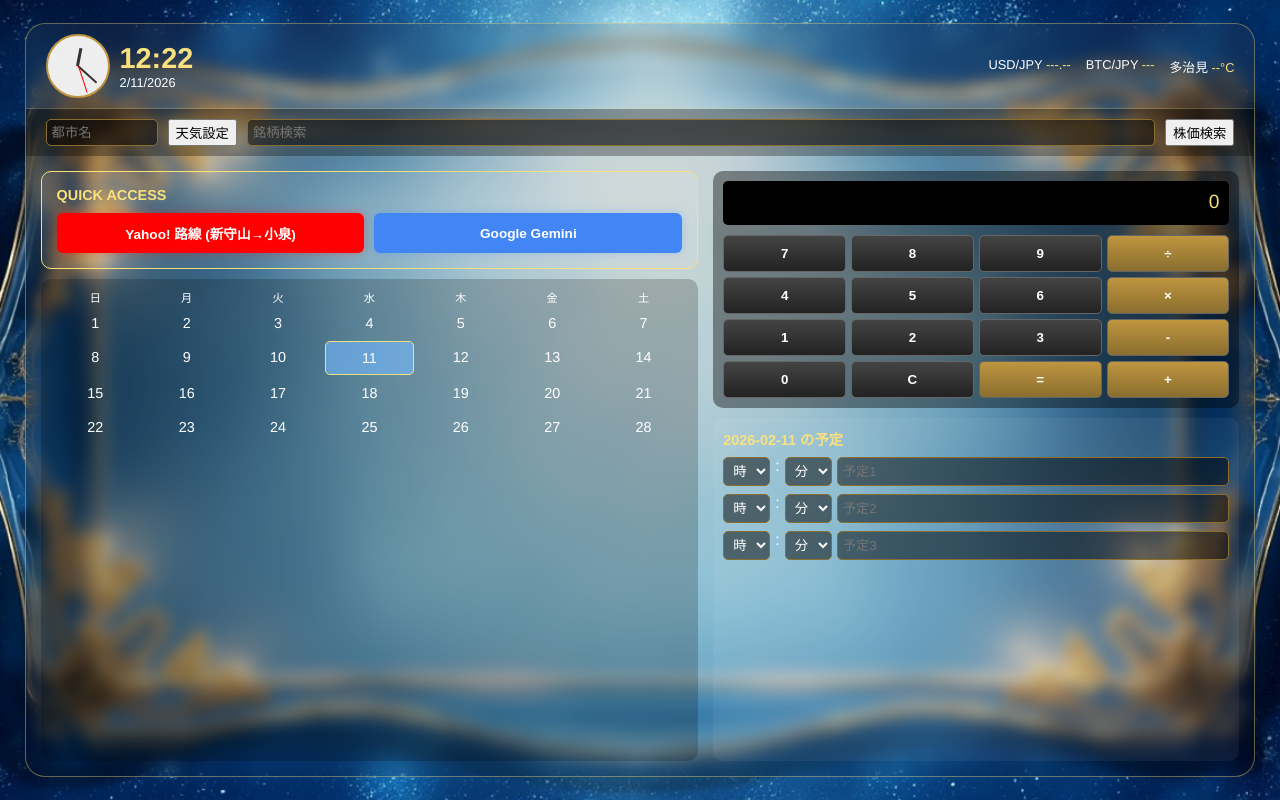
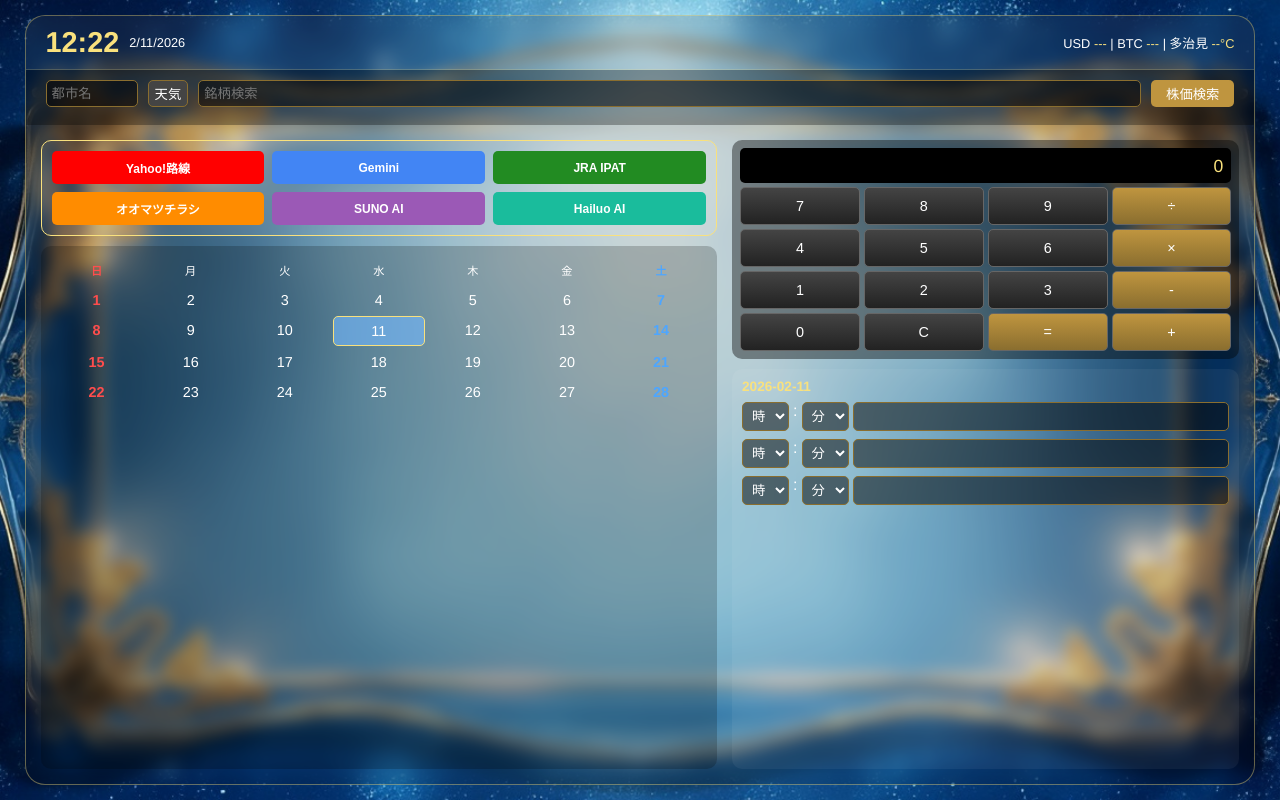
Before and after one commit to rakuda0001/my-artclock3-app, a plain HTML site: page index.html in a window 1280 px wide. Drawn offline with Linux system fonts and the light colour scheme; no server answers.

Commit message:
Update index.html

```diff
--- a/index.html
+++ b/index.html
@@ -3,13 +3,15 @@
 <head>
     <meta charset="UTF-8">
     <meta name="viewport" content="width=device-width, initial-scale=1.0, maximum-scale=1.0, user-scalable=no">
-    <title>Stellar Ultimate Executive Dash</title>
+    <title>Stellar Executive Ultimate Dash</title>
     <style>
         :root {
             --panel-bg: rgba(5, 10, 20, 0.15);
             --accent-gold: #f9e17d;
             --text-main: #ffffff;
             --select-blue: rgba(116, 185, 255, 0.6);
+            --sun-red: #ff4d4d;
+            --sat-blue: #4da6ff;
         }
 
         body {
@@ -21,67 +23,73 @@
         }
 
         .main-container {
-            width: 96vw; height: 94vh;
+            width: 96vw; height: 96vh;
             background: var(--panel-bg); backdrop-filter: blur(8px);
             border: 1px solid rgba(249, 225, 125, 0.4); border-radius: 20px;
             display: flex; flex-direction: column; overflow: hidden;
         }
 
-        /* --- Header --- */
+        /* --- UI Components --- */
+        button, .d-cell, .calc-btn {
+            transition: transform 0.1s, filter 0.2s;
+            cursor: pointer;
+        }
+        button:active, .d-cell:active, .calc-btn:active {
+            transform: scale(0.92);
+            filter: brightness(1.5);
+        }
+
+        /* Header */
         .header-section {
             padding: 10px 20px; display: flex; justify-content: space-between; align-items: center;
             border-bottom: 1px solid rgba(249, 225, 125, 0.2); background: rgba(255, 255, 255, 0.05);
         }
         .clock-box { display: flex; align-items: center; gap: 10px; }
-        .analog-clock { width: 60px; height: 60px; background: #eee; border-radius: 50%; border: 2px solid #bf953f; position: relative; }
-        .hand { position: absolute; bottom: 50%; left: 50%; transform-origin: bottom; background: #333; }
-        .hour { width: 3px; height: 18px; margin-left: -1.5px; }
-        .minute { width: 2px; height: 25px; margin-left: -1px; }
-        .second { width: 1px; height: 28px; background: red; }
         #time-digit { font-size: 1.8rem; font-weight: bold; color: var(--accent-gold); margin: 0; }
 
-        .market-info { display: flex; gap: 15px; font-size: 0.8rem; text-align: right; }
+        /* Search & History */
+        .search-bar { padding: 10px 20px; display: flex; flex-direction: column; gap: 8px; background: rgba(0,0,0,0.3); }
+        .input-row { display: flex; gap: 10px; }
+        input, select { background: rgba(0,0,0,0.5); border: 1px solid #8a6e2f; color: #fff; border-radius: 5px; padding: 5px; }
+        .history-tags { display: flex; gap: 8px; font-size: 0.75rem; flex-wrap: wrap; }
+        .h-tag { background: rgba(249, 225, 125, 0.2); padding: 2px 8px; border-radius: 10px; cursor: pointer; border: 1px solid var(--accent-gold); }
 
-        /* --- Search Bar --- */
-        .search-bar { padding: 10px 20px; display: flex; gap: 10px; background: rgba(0,0,0,0.3); }
-        input, select { background: rgba(0,0,0,0.5); border: 1px solid #8a6e2f; color: #fff; border-radius: 5px; padding: 5px; }
+        /* Main Content */
+        .content-section { flex: 1; display: flex; padding: 15px; gap: 15px; overflow: hidden; }
+        .left-col { flex: 1.6; display: flex; flex-direction: column; gap: 10px; }
 
-        /* --- Main Layout --- */
-        .content-section { flex: 1; display: flex; padding: 15px; gap: 15px; overflow: hidden; }
+        /* Shortcut Grid */
+        .shortcut-grid {
+            display: grid; grid-template-columns: repeat(3, 1fr); gap: 8px;
+            background: rgba(255,255,255,0.08); border: 1px solid var(--accent-gold); border-radius: 10px; padding: 10px;
+        }
+        .jump-btn {
+            border: none; padding: 8px; border-radius: 5px; font-size: 0.75rem; font-weight: bold; color: #fff; text-align: center;
+        }
+        .btn-y { background: #ff0000; } .btn-g { background: #4285f4; } .btn-j { background: #228b22; }
+        .btn-o { background: #ff8c00; } .btn-s { background: #9b59b6; } .btn-h { background: #1abc9c; }
 
-        .left-col { flex: 1.5; display: flex; flex-direction: column; gap: 10px; }
-
-        /* ショートカットエリア */
-        .shortcut-card {
-            background: rgba(255,255,255,0.08); border: 1px solid var(--accent-gold); border-radius: 10px; padding: 15px;
-        }
-        .shortcut-title { color: var(--accent-gold); font-weight: bold; font-size: 0.9rem; margin-bottom: 10px; }
-        .btn-group { display: flex; gap: 10px; }
-        .jump-btn {
-            flex: 1; border: none; padding: 10px; border-radius: 6px; font-size: 0.85rem; cursor: pointer; font-weight: bold; color: #fff; transition: 0.3s;
-        }
-        .yahoo-btn { background: #ff0000; box-shadow: 0 0 10px rgba(255,0,0,0.3); }
-        .gemini-btn { background: #4285f4; box-shadow: 0 0 10px rgba(66,133,244,0.3); }
-        .jump-btn:hover { filter: brightness(1.2); transform: translateY(-2px); }
-
+        /* Calendar */
         .cal-box { background: rgba(0,0,0,0.2); border-radius: 10px; padding: 10px; flex: 1; }
         #calendar-grid { display: grid; grid-template-columns: repeat(7, 1fr); gap: 2px; text-align: center; }
-        .d-cell { padding: 8px 0; font-size: 0.9rem; border-radius: 5px; cursor: pointer; }
+        .d-cell { padding: 6px 0; font-size: 0.9rem; border-radius: 5px; }
+        .sun { color: var(--sun-red); font-weight: bold; }
+        .sat { color: var(--sat-blue); font-weight: bold; }
         .selected-day { background: var(--select-blue) !important; }
         .today { border: 1px solid var(--accent-gold); }
 
+        /* Right Col */
         .right-col { flex: 1.2; display: flex; flex-direction: column; gap: 10px; }
-
         .calc-box {
-            background: rgba(0,0,0,0.4); border-radius: 10px; padding: 10px;
-            display: grid; grid-template-columns: repeat(4, 1fr); gap: 5px;
+            background: rgba(0,0,0,0.4); border-radius: 10px; padding: 8px;
+            display: grid; grid-template-columns: repeat(4, 1fr); gap: 4px;
         }
-        #calc-display { grid-column: span 4; background: #000; color: var(--accent-gold); text-align: right; padding: 10px; font-size: 1.2rem; border-radius: 5px; margin-bottom: 5px; height: 1.5rem; }
-        .calc-btn { background: linear-gradient(#444, #222); border: 1px solid #666; color: #fff; padding: 10px; border-radius: 5px; font-weight: bold; cursor: pointer; }
+        #calc-display { grid-column: span 4; background: #000; color: var(--accent-gold); text-align: right; padding: 8px; font-size: 1.1rem; border-radius: 5px; height: 1.2rem; }
+        .calc-btn { background: linear-gradient(#444, #222); border: 1px solid #666; color: #fff; padding: 10px; border-radius: 5px; font-size: 0.9rem; }
         .calc-btn.op { background: linear-gradient(#bf953f, #8a6e2f); }
 
         .note-box { flex: 1; background: rgba(255,255,255,0.05); border-radius: 10px; padding: 10px; display: flex; flex-direction: column; gap: 8px; }
-        .plan-row { display: flex; gap: 5px; }
+        .plan-row { display: flex; gap: 4px; }
         .plan-text { flex: 1; }
     </style>
 </head>
@@ -90,38 +98,35 @@
 <div class="main-container">
     <div class="header-section">
         <div class="clock-box">
-            <div class="analog-clock">
-                <div id="h-ptr" class="hand hour"></div>
-                <div id="m-ptr" class="hand minute"></div>
-                <div id="s-ptr" class="hand second"></div>
-            </div>
-            <div>
-                <p id="time-digit">--:--</p>
-                <p id="date-digit" style="font-size:0.8rem; margin:0;">----/--/--</p>
-            </div>
+            <p id="time-digit">--:--</p>
+            <p id="date-digit" style="font-size:0.8rem; margin:0;">----/--/--</p>
         </div>
-        <div class="market-info">
-            <div>USD/JPY <span id="rate-usd" style="color:var(--accent-gold)">---.--</span></div>
-            <div>BTC/JPY <span id="rate-btc" style="color:var(--accent-gold)">---</span></div>
-            <div><span id="loc-label">多治見</span> <span id="weather-val" style="color:var(--accent-gold)">--°C</span></div>
+        <div style="text-align:right; font-size:0.8rem;">
+            USD <span id="rate-usd" style="color:var(--accent-gold)">---</span> |
+            BTC <span id="rate-btc" style="color:var(--accent-gold)">---</span> |
+            <span id="loc-label">多治見</span> <span id="weather-val" style="color:var(--accent-gold)">--°C</span>
         </div>
     </div>
 
     <div class="search-bar">
-        <input type="text" id="in-city" placeholder="都市名" style="width:100px;">
-        <button onclick="updateCity()">天気設定</button>
-        <input type="text" id="in-stock" placeholder="銘柄検索" style="flex:1;">
-        <button onclick="goStock()">株価検索</button>
+        <div class="input-row">
+            <input type="text" id="in-city" placeholder="都市名" style="width:80px;">
+            <button onclick="updateCity()" style="background:#444; color:#fff; border:1px solid #8a6e2f; border-radius:5px;">天気</button>
+            <input type="text" id="in-stock" placeholder="銘柄検索" style="flex:1;">
+            <button onclick="goStock()" style="background:#bf953f; color:#fff; border:none; border-radius:5px; padding:0 15px;">株価検索</button>
+        </div>
+        <div class="history-tags" id="stock-history"></div>
     </div>
 
     <div class="content-section">
         <div class="left-col">
-            <div class="shortcut-card">
-                <div class="shortcut-title">QUICK ACCESS</div>
-                <div class="btn-group">
-                    <button class="jump-btn yahoo-btn" onclick="openYahooTransit()">Yahoo! 路線 (新守山→小泉)</button>
-                    <button class="jump-btn gemini-btn" onclick="openGemini()">Google Gemini</button>
-                </div>
+            <div class="shortcut-grid">
+                <button class="jump-btn btn-y" onclick="openLink('yahoo')">Yahoo!路線</button>
+                <button class="jump-btn btn-g" onclick="openLink('gemini')">Gemini</button>
+                <button class="jump-btn btn-j" onclick="openLink('ipat')">JRA IPAT</button>
+                <button class="jump-btn btn-o" onclick="openLink('oomatsu')">オオマツチラシ</button>
+                <button class="jump-btn btn-s" onclick="openLink('suno')">SUNO AI</button>
+                <button class="jump-btn btn-h" onclick="openLink('hailuo')">Hailuo AI</button>
             </div>
             <div class="cal-box">
                 <div id="calendar-grid"></div>
@@ -148,12 +153,11 @@
                 <button class="calc-btn op" onclick="calcSolve()">=</button>
                 <button class="calc-btn op" onclick="calcInput('+')">+</button>
             </div>
-
             <div class="note-box">
-                <div style="font-size:0.9rem; color:var(--accent-gold); font-weight:bold;"><span id="sel-date">日付選択</span> の予定</div>
-                <div class="plan-row"><select id="h1" onchange="savePlans()"></select>:<select id="m1" onchange="savePlans()"></select><input type="text" id="p1" class="plan-text" placeholder="予定1" oninput="savePlans()"></div>
-                <div class="plan-row"><select id="h2" onchange="savePlans()"></select>:<select id="m2" onchange="savePlans()"></select><input type="text" id="p2" class="plan-text" placeholder="予定2" oninput="savePlans()"></div>
-                <div class="plan-row"><select id="h3" onchange="savePlans()"></select>:<select id="m3" onchange="savePlans()"></select><input type="text" id="p3" class="plan-text" placeholder="予定3" oninput="savePlans()"></div>
+                <div style="font-size:0.85rem; color:var(--accent-gold); font-weight:bold;"><span id="sel-date">日付</span></div>
+                <div class="plan-row"><select id="h1" onchange="savePlans()"></select>:<select id="m1" onchange="savePlans()"></select><input type="text" id="p1" class="plan-text" oninput="savePlans()"></div>
+                <div class="plan-row"><select id="h2" onchange="savePlans()"></select>:<select id="m2" onchange="savePlans()"></select><input type="text" id="p2" class="plan-text" oninput="savePlans()"></div>
+                <div class="plan-row"><select id="h3" onchange="savePlans()"></select>:<select id="m3" onchange="savePlans()"></select><input type="text" id="p3" class="plan-text" oninput="savePlans()"></div>
             </div>
         </div>
     </div>
@@ -162,31 +166,78 @@
 <script>
     let currentYMD = "";
     let calcBuffer = "";
+    let stockHistory = JSON.parse(localStorage.getItem('stock_history') || "[]");
 
     function startApp() {
         initTimeDropdowns();
         tick(); setInterval(tick, 1000);
         fetchFinance(); setInterval(fetchFinance, 60000);
+        renderStockHistory();
         const now = new Date();
         currentYMD = formatDate(now);
         drawCal(); selectDay(currentYMD);
         loadWeather(35.33, 137.12);
     }
 
-    // ショートカット機能
-    function openYahooTransit() {
-        window.open("https://transit.yahoo.co.jp/search/result?from=%E6%96%B0%E5%AE%88%E5%B1%B1&to=%E5%B0%8F%E6%B3%89(%E5%B2%90%E9%98%9C%E7%9C%8C)&type=1", '_blank');
-    }
-    function openGemini() {
-        window.open("https://gemini.google.com/", '_blank');
+    function openLink(type) {
+        const links = {
+            yahoo: "https://transit.yahoo.co.jp/search/result?from=%E6%96%B0%E5%AE%88%E5%B1%B1&to=%E5%B0%8F%E6%B3%89(%E5%B2%90%E9%98%9C%E7%9C%8C)&type=1",
+            gemini: "https://gemini.google.com/",
+            ipat: "https://www.ipat.jra.go.jp/",
+            oomatsu: "https://tokubai.co.jp/%E3%82%AA%E3%82%AA%E3%83%9E%E3%83%84%E3%83%95%E3%83%BC%E3%83%89/2744",
+            suno: "https://suno.com/",
+            hailuo: "https://www.hailuo.ai/"
+        };
+        window.open(links[type], '_blank');
     }
 
-    // --- 計算機機能 ---
+    // --- 株価履歴機能 ---
+    function goStock(query) {
+        const q = query || document.getElementById('in-stock').value;
+        if(!q) return;
+        if(!stockHistory.includes(q)) {
+            stockHistory.unshift(q);
+            if(stockHistory.length > 5) stockHistory.pop();
+            localStorage.setItem('stock_history', JSON.stringify(stockHistory));
+            renderStockHistory();
+        }
+        window.open(`https://www.google.com/search?q=株価+${encodeURIComponent(q)}`);
+    }
+
+    function renderStockHistory() {
+        const container = document.getElementById('stock-history');
+        container.innerHTML = stockHistory.map(h => `<span class="h-tag" onclick="goStock('${h}')">${h}</span>`).join('');
+    }
+
+    // --- 計算機 ---
     function calcInput(v) { calcBuffer += v; document.getElementById('calc-display').innerText = calcBuffer; }
     function calcClear() { calcBuffer = ""; document.getElementById('calc-display').innerText = "0"; }
     function calcSolve() { try { calcBuffer = eval(calcBuffer).toString(); document.getElementById('calc-display').innerText = calcBuffer; } catch(e) { calcClear(); } }
 
-    // --- 基本ロジック ---
+    // --- カレンダー描画 (土日色分け) ---
+    function drawCal() {
+        const g = document.getElementById('calendar-grid'); const n = new Date();
+        const y = n.getFullYear(); const m = n.getMonth();
+        const last = new Date(y, m+1, 0).getDate(); const first = new Date(y, m, 1).getDay();
+        g.innerHTML = '';
+        ['日','月','火','水','木','金','土'].forEach((w,i) => {
+            const e = document.createElement('div'); e.innerText = w; e.className = 'd-cell ' + (i===0?'sun':i===6?'sat':'');
+            e.style.fontSize = '0.7rem'; g.appendChild(e);
+        });
+        for(let i=0; i<first; i++) g.appendChild(document.createElement('div'));
+        for(let i=1; i<=last; i++) {
+            const e = document.createElement('div'); const ymd = `${y}-${String(m+1).padStart(2,'0')}-${String(i).padStart(2,'0')}`;
+            const dow = new Date(y, m, i).getDay();
+            e.className = 'd-cell';
+            if(dow === 0) e.classList.add('sun');
+            if(dow === 6) e.classList.add('sat');
+            if(ymd === formatDate(n)) e.classList.add('today');
+            e.setAttribute('data-ymd', ymd); e.innerText = i; e.onclick = () => selectDay(ymd);
+            g.appendChild(e);
+        }
+    }
+
+    // --- その他基本機能 ---
     function initTimeDropdowns() {
         for(let i=1; i<=3; i++) {
             const hSel = document.getElementById('h'+i); const mSel = document.getElementById('m'+i);
@@ -195,16 +246,11 @@
             for(let m=0; m<60; m+=5) mSel.innerHTML += `<option value="${String(m).padStart(2,'0')}">${String(m).padStart(2,'0')}</option>`;
         }
     }
-
     function tick() {
         const n = new Date();
-        document.getElementById('s-ptr').style.transform = `rotate(${(n.getSeconds()/60)*360}deg)`;
-        document.getElementById('m-ptr').style.transform = `rotate(${(n.getMinutes()/60)*360}deg)`;
-        document.getElementById('h-ptr').style.transform = `rotate(${(n.getHours()%12/12)*360 + (n.getMinutes()/60)*30}deg)`;
-        document.getElementById('time-digit').innerText = n.toTimeString().split(' ')[0].substring(0,5);
+        document.getElementById('time-digit').innerText = n.toTimeString().substring(0,5);
         document.getElementById('date-digit').innerText = n.toLocaleDateString();
     }
-
     async function fetchFinance() {
         try {
             const u = await fetch('https://open.er-api.com/v6/latest/USD');
@@ -212,10 +258,9 @@
             document.getElementById('rate-usd').innerText = ud.rates.JPY.toFixed(2);
             const b = await fetch('https://api.binance.com/api/v3/ticker/price?symbol=BTCUSDT');
             const bd = await b.json();
-            document.getElementById('rate-btc').innerText = '¥' + Math.floor(parseFloat(bd.price) * ud.rates.JPY).toLocaleString();
+            document.getElementById('rate-btc').innerText = Math.floor(parseFloat(bd.price) * ud.rates.JPY).toLocaleString();
         } catch(e) {}
     }
-
     async function updateCity() {
         const c = document.getElementById('in-city').value;
         const r = await fetch(`https://geocoding-api.open-meteo.com/v1/search?name=${encodeURIComponent(c)}&count=1&language=ja`);
@@ -225,13 +270,11 @@
             loadWeather(d.results[0].latitude, d.results[0].longitude);
         }
     }
-
     async function loadWeather(lat, lon) {
         const r = await fetch(`https://api.open-meteo.com/v1/forecast?latitude=${lat}&longitude=${lon}&current_weather=true`);
         const d = await r.json();
         document.getElementById('weather-val').innerText = d.current_weather.temperature + '°C';
     }
-
     function selectDay(ymd) {
         currentYMD = ymd; document.getElementById('sel-date').innerText = ymd;
         document.querySelectorAll('.d-cell').forEach(el => {
@@ -239,16 +282,10 @@
         });
         loadPlans(ymd);
     }
-
     function savePlans() {
-        const data = {
-            h1: document.getElementById('h1').value, m1: document.getElementById('m1').value, p1: document.getElementById('p1').value,
-            h2: document.getElementById('h2').value, m2: document.getElementById('m2').value, p2: document.getElementById('p2').value,
-            h3: document.getElementById('h3').value, m3: document.getElementById('m3').value, p3: document.getElementById('p3').value
-        };
+        const data = { h1: document.getElementById('h1').value, m1: document.getElementById('m1').value, p1: document.getElementById('p1').value, h2: document.getElementById('h2').value, m2: document.getElementById('m2').value, p2: document.getElementById('p2').value, h3: document.getElementById('h3').value, m3: document.getElementById('m3').value, p3: document.getElementById('p3').value };
         localStorage.setItem('plans_' + currentYMD, JSON.stringify(data));
     }
-
     function loadPlans(ymd) {
         const s = localStorage.getItem('plans_' + ymd); const d = s ? JSON.parse(s) : {};
         for(let i=1; i<=3; i++) {
@@ -257,27 +294,7 @@
             document.getElementById('p'+i).value = d['p'+i] || "";
         }
     }
-
     function formatDate(d) { return `${d.getFullYear()}-${String(d.getMonth()+1).padStart(2,'0')}-${String(d.getDate()).padStart(2,'0')}`; }
-
-    function drawCal() {
-        const g = document.getElementById('calendar-grid'); const n = new Date();
-        const y = n.getFullYear(); const m = n.getMonth();
-        const last = new Date(y, m+1, 0).getDate(); const first = new Date(y, m, 1).getDay();
-        g.innerHTML = '';
-        ['日','月','火','水','木','金','土'].forEach(w => {
-            const e = document.createElement('div'); e.innerText = w; e.style.fontSize = '0.7rem'; g.appendChild(e);
-        });
-        for(let i=0; i<first; i++) g.appendChild(document.createElement('div'));
-        for(let i=1; i<=last; i++) {
-            const e = document.createElement('div'); const ymd = `${y}-${String(m+1).padStart(2,'0')}-${String(i).padStart(2,'0')}`;
-            e.className = 'd-cell'; e.setAttribute('data-ymd', ymd);
-            if(ymd === formatDate(n)) e.classList.add('today');
-            e.innerText = i; e.onclick = () => selectDay(ymd);
-            g.appendChild(e);
-        }
-    }
-    function goStock() { const q = document.getElementById('in-stock').value; if(q) window.open(`https://www.google.com/search?q=株価+${encodeURIComponent(q)}`); }
 </script>
 </body>
 </html>
```
